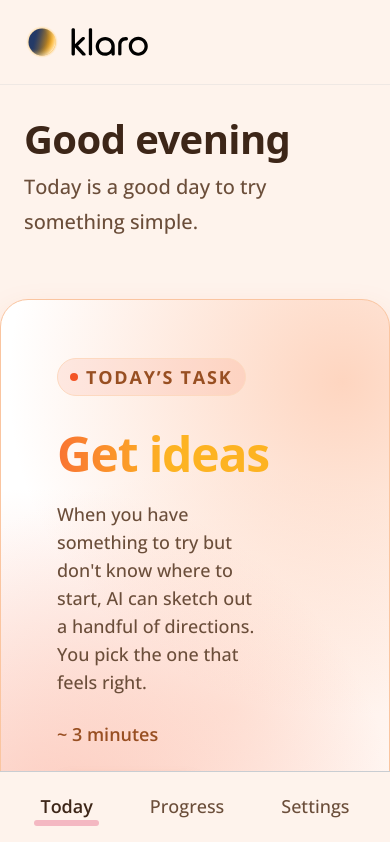
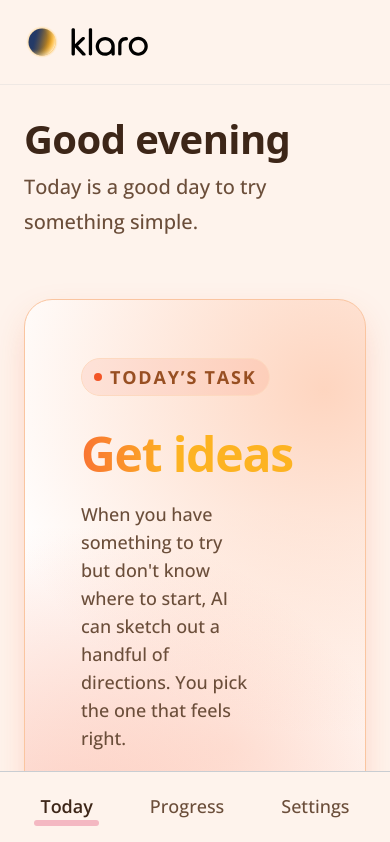
Before and after one commit to airaprx-designs/klaro, a Next.js app: page / in a window 390 px wide. Shown: the top 842 px of the page. Built offline with nearby package versions, Linux system fonts and the light colour scheme; a web font is replaced by a local one.

Commit message:
Align hero card with page padding on mobile and desktop and live AI

```diff
--- a/components/TodaysTaskHero.tsx
+++ b/components/TodaysTaskHero.tsx
@@ -33,7 +33,7 @@ type Props = {
 export function TodaysTaskHero({ task }: Props) {
   return (
     <section
-      className="-mx-6 overflow-hidden rounded-lg border-[0.75px] border-outline-warm sm:-mx-10"
+      className="overflow-hidden rounded-lg border-[0.75px] border-outline-warm"
       style={{
         background:
           "radial-gradient(circle at 88% 14%, rgba(253,179,140,0.55) 0%, rgba(253,179,140,0) 55%), radial-gradient(circle at 12% 92%, rgba(249,148,123,0.45) 0%, rgba(249,148,123,0) 55%), radial-gradient(ellipse 600px 400px at 60% 70%, rgba(255,194,165,0.30) 0%, rgba(255,194,165,0) 60%), #FFFFFF",
```
Also changed, not shown: case_study/03_final_form/01b_today_home_new_hero.png, case_study/03_final_form/mobile_before.png (added), 1 other file (tests, documents, lock files or other folders).
